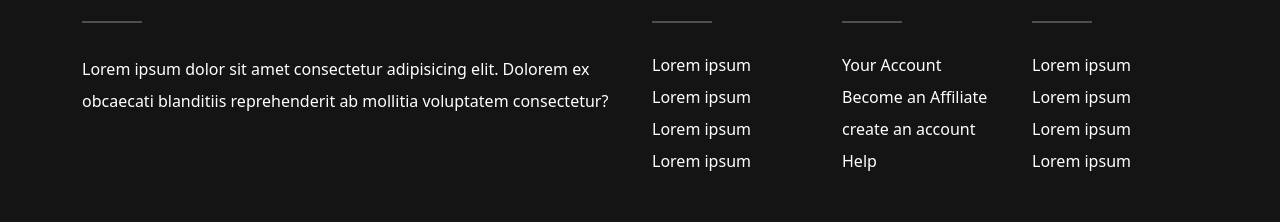
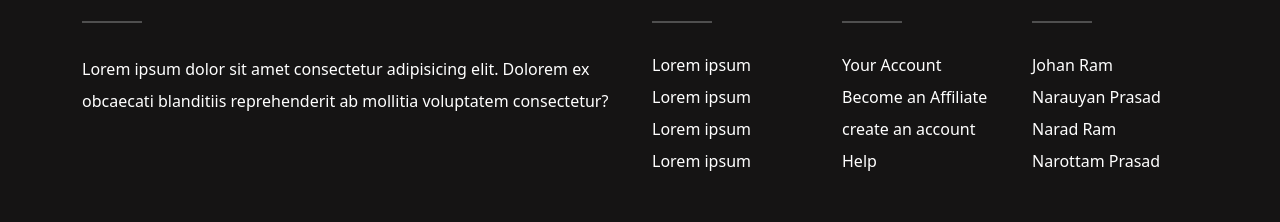
Before and after one commit to NarottamPrasad/NarottamPrasad.github.io, a website: page index.html in a window 1280 px wide. Shown: the part 7608-7830 px from the top of the page. Drawn offline with nearby package versions, Linux system fonts and the light colour scheme; files that its build step writes are made by us from their sources.

Commit message:
Update index.html

```diff
--- a/index.html
+++ b/index.html
@@ -738,10 +738,10 @@
         <h5 class="text-capitalize fw-bold">contact</h5>
         <hr class="bg-white d-inline-block mb-4" style="width: 60px; height: 2px;">
         <ul class="list-inline campany-list">
-          <li><a href="#">Lorem ipsum</a></li>
-          <li><a href="#">Lorem ipsum</a></li>
-          <li><a href="#">Lorem ipsum</a></li>
-          <li><a href="#">Lorem ipsum</a></li>
+          <li><a href="#">Johan Ram</a></li>
+          <li><a href="#">Narauyan Prasad</a></li>
+          <li><a href="#">Narad Ram</a></li>
+          <li><a href="#">Narottam Prasad</a></li>
         </ul>
       </div>
     </div>
```
